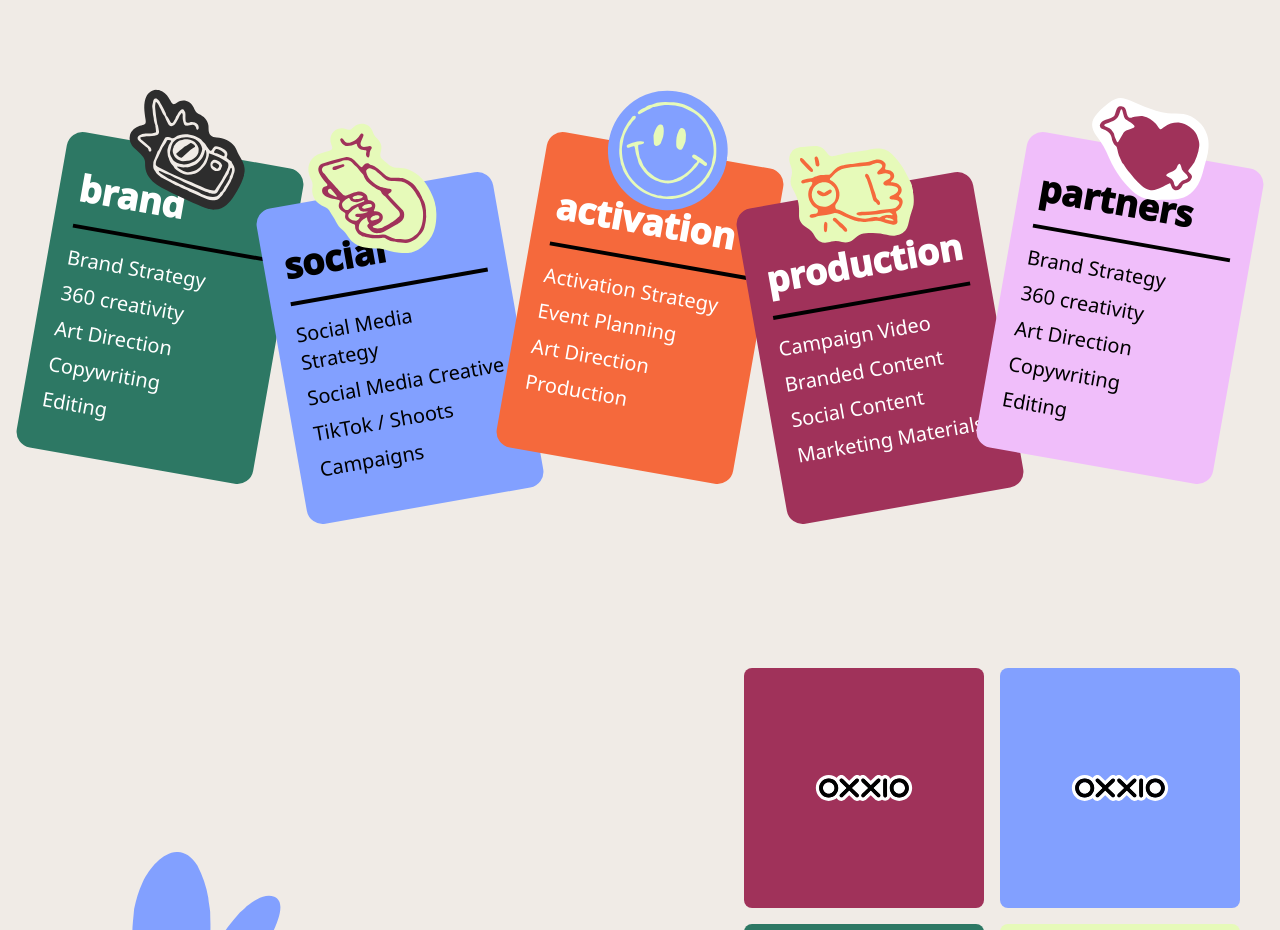
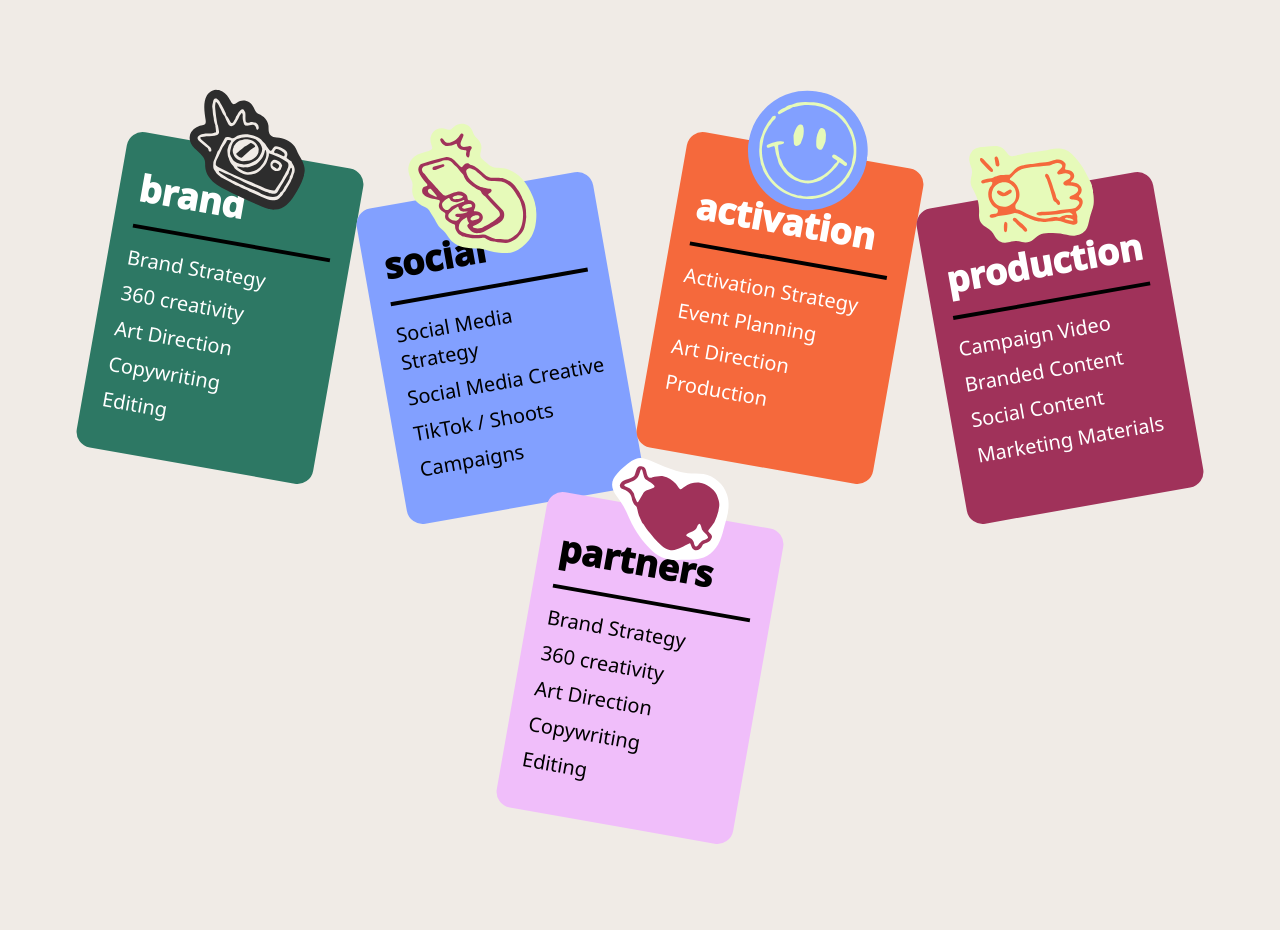
Before and after one commit to theanshumaangupta/GenZ-Frontend, a React (Vite) app: page / in a window 1280 px wide. Shown: the part 8921-9851 px from the top of the page. Built offline with nearby package versions, Linux system fonts and the light colour scheme.

Commit message:
cardsAnimation

```diff
--- a/src/components/CallUs.jsx
+++ b/src/components/CallUs.jsx
@@ -13,16 +13,17 @@ export default function CallUs() {
       <h1 className=" text-3xl md:text-7xl font-[1000] text-black text-center max-w-[70rem] mx-auto py-20 lg:pt-20 lg:pb-0">
         call us if you
         <div className="relative inline font-lora font-[40] italic  ">
-          <img src="assets/double-underline.svg" className={`absolute -bottom-10 left-0 h-full scale-animation ${isVisible ? "scale-100 " : "scale-0 "}`}  style={{ transitionDelay: "0.9s" }} alt="" />
+          <img src="assets/double-underline.svg" className={`absolute -bottom-10 left-0 h-full scale-animation ${isVisible ? "scale-100 " : "scale-0 "}`} style={{ transitionDelay: "0.9s" }} alt="" />
           &nbsp;
-          <div ref={needRef} className={`inline-block scale-animation ${isVisible ? "scale-100 " : "scale-0 "}`}  style={{ transitionDelay: "0.5s" }}>
+          <div ref={needRef} className={`inline-block scale-animation ${isVisible ? "scale-100 " : "scale-0 "}`} style={{ transitionDelay: "0.5s" }}>
             need:
           </div>
           &nbsp;
         </div>
       </h1>
       <div className="flex w-[80%] lg:w-fit flex-col relative flex-wrap md:flex-row items-center justify-center mx-auto gap-10 md:-space-x-10 lg:my-20 md:py-20 lg:px-10 xl:px-10">
-        <div className="bg-[#2d7864] sticky top-40 text-white md:relative md:top-0   rotate-10 min-w-[15rem] min-h-[20rem] md:w-[17rem] lg:w-[15rem] lg:h-[20rem] md:h-[40vw] flex flex-col justify-center items-start gap-4 p-5 rounded-2xl " alt="" >
+        <div className="cards">
+          <div className=" bg-[#2d7864] sticky top-40 text-white md:relative md:top-0   rotate-10 min-w-[15rem] min-h-[20rem] md:w-[17rem] lg:w-[15rem] lg:h-[20rem] md:h-[40vw] flex flex-col justify-center items-start gap-4 p-5 rounded-2xl " alt="" >
             <img src="assets/pencil-camera.svg" className="absolute left-[50%] translate-[-50%] top-0 w-30" alt="" />
             <h1 className="text-4xl font-[1000]">brand</h1>
             <div className="h-1 w-full bg-black"></div>
@@ -35,7 +36,9 @@ export default function CallUs() {
             </ul>
 
           </div>
-        <div className="bg-[#82a0ff] sticky top-40 text-black md:relative md:top-10 -rotate-10 min-w-[15rem] min-h-[20rem] md:w-[17rem] lg:w-[15rem] lg:h-[20rem] md:h-[40vw] flex flex-col justify-center items-start gap-4 p-5 rounded-2xl">
+        </div>
+        <div className="cards">
+          <div className=" bg-[#82a0ff] sticky top-40 text-black md:relative md:top-10 -rotate-10 min-w-[15rem] min-h-[20rem] md:w-[17rem] lg:w-[15rem] lg:h-[20rem] md:h-[40vw] flex flex-col justify-center items-start gap-4 p-5 rounded-2xl">
             <img src="assets/phone-in-hand.svg" className="absolute left-[50%] translate-[-50%] top-0 w-30" alt="" />
             <h1 className="text-4xl font-[1000]">social</h1>
             <div className="h-1 w-full bg-black"></div>
@@ -47,8 +50,10 @@ export default function CallUs() {
 
             </ul>
           </div>
+        </div>
 
-        <div className="bg-[#f5693c] sticky top-40 text-white md:relative md:top-0   rotate-10 min-w-[15rem] min-h-[20rem] md:w-[17rem] lg:w-[15rem] lg:h-[20rem] md:h-[40vw] flex  flex-col justify-center items-start gap-4 p-5 rounded-2xl " alt="" >
+        <div className="cards">
+          <div className=" bg-[#f5693c] sticky top-40 text-white md:relative md:top-0   rotate-10 min-w-[15rem] min-h-[20rem] md:w-[17rem] lg:w-[15rem] lg:h-[20rem] md:h-[40vw] flex  flex-col justify-center items-start gap-4 p-5 rounded-2xl " alt="" >
             <img src="assets/smile-blue.svg" className="absolute left-[50%] translate-[-50%] top-0 w-30" alt="" />
             <h1 className="text-4xl font-[1000]">activation</h1>
             <div className="h-1 w-full bg-black"></div>
@@ -60,7 +65,9 @@ export default function CallUs() {
             </ul>
 
           </div>
-        <div className="bg-[#a0325a] sticky top-40 text-white md:relative md:top-10 -rotate-10 min-w-[15rem] min-h-[20rem] md:w-[17rem] lg:w-[15rem] lg:h-[20rem] md:h-[40vw] flex flex-col justify-center items-start gap-4 p-5 rounded-2xl " alt="" >
+        </div>
+        <div className="cards">
+          <div className=" bg-[#a0325a] sticky top-40 text-white md:relative md:top-10 -rotate-10 min-w-[15rem] min-h-[20rem] md:w-[17rem] lg:w-[15rem] lg:h-[20rem] md:h-[40vw] flex flex-col justify-center items-start gap-4 p-5 rounded-2xl " alt="" >
             <img src="assets/wrist-watch.svg" className="absolute left-[50%] translate-[-50%] top-0 w-30" alt="" />
             <h1 className="text-4xl font-[1000]">production</h1>
             <div className="h-1 w-full bg-black"></div>
@@ -72,7 +79,10 @@ export default function CallUs() {
             </ul>
 
           </div>
-        <div className="bg-[#f0befa] sticky top-40 text-black md:relative md:top-0   rotate-10 min-w-[15rem] min-h-[20rem] md:w-[17rem] lg:w-[15rem] lg:h-[20rem] md:h-[40vw] flex flex-col justify-center items-start gap-4 p-5 rounded-2xl " alt="" >
+
+        </div>
+        <div className="cards">
+          <div className=" bg-[#f0befa] sticky top-40 text-black md:relative md:top-0   rotate-10 min-w-[15rem] min-h-[20rem] md:w-[17rem] lg:w-[15rem] lg:h-[20rem] md:h-[40vw] flex flex-col justify-center items-start gap-4 p-5 rounded-2xl " alt="" >
             <img src="assets/heart.svg" className="absolute left-[50%] translate-[-50%] top-0 w-30" alt="" />
             <h1 className="text-4xl font-[1000]">partners</h1>
             <div className="h-1 w-full bg-black"></div>
@@ -86,10 +96,11 @@ export default function CallUs() {
 
           </div>
         </div>
+      </div>
       <div className="w-full min-h-screen lg:px-10 py-10 flex flex-col lg:flex-row justify-between items-center gap-20 lg:gap-10 overflow-x-hidden ">
         <div className="w-full lg:w-[50%] h-full lg:h-screen py-40 lg:py-0 px-10 flex justify-center items-center relative">
           <img src="assets/loose-water.svg" className="absolute w-[80%] max-w-[20rem] left-0 top-0 lg:top-20" alt="" />
-          <img src="assets/heart.svg" ref={heaartRef} className={`z-50 absolute w-20 lg:w-40 left-[50] md:left-[30%] lg:left-[40%] bottom-25 lg:bottom-20 scale-animation ${isVisible2? "scale-100": "scale-0"}`} style={{transitionDelay: "0.2s"}} alt="" />
+          <img src="assets/heart.svg" ref={heaartRef} className={`z-50 absolute w-20 lg:w-40 left-[50] md:left-[30%] lg:left-[40%] bottom-25 lg:bottom-20 scale-animation ${isVisible2 ? "scale-100" : "scale-0"}`} style={{ transitionDelay: "0.2s" }} alt="" />
           <img src="assets/double-parabola.svg" className={"absolute w-40 lg:w-80 left-[55%] bottom-10 lg:bottom-20 rotate-50 lg:-rotate-180"} alt="" />
 
 
--- a/src/index.css
+++ b/src/index.css
@@ -37,3 +37,14 @@ body {
   transition-duration: 600ms;
   transition-timing-function: cubic-bezier(0.34, 1.56, 0.64, 1);
 }
+
+@media (min-width: 1200px) { /* md breakpoint in Tailwind */
+.cards{
+    transition: all;
+    transition-duration: 200ms;
+}
+}
+.cards:hover {
+  padding-left: 100px;
+  padding-right: 100px;
+}
```
Lines whose indentation alone changed are shown as unchanged.
